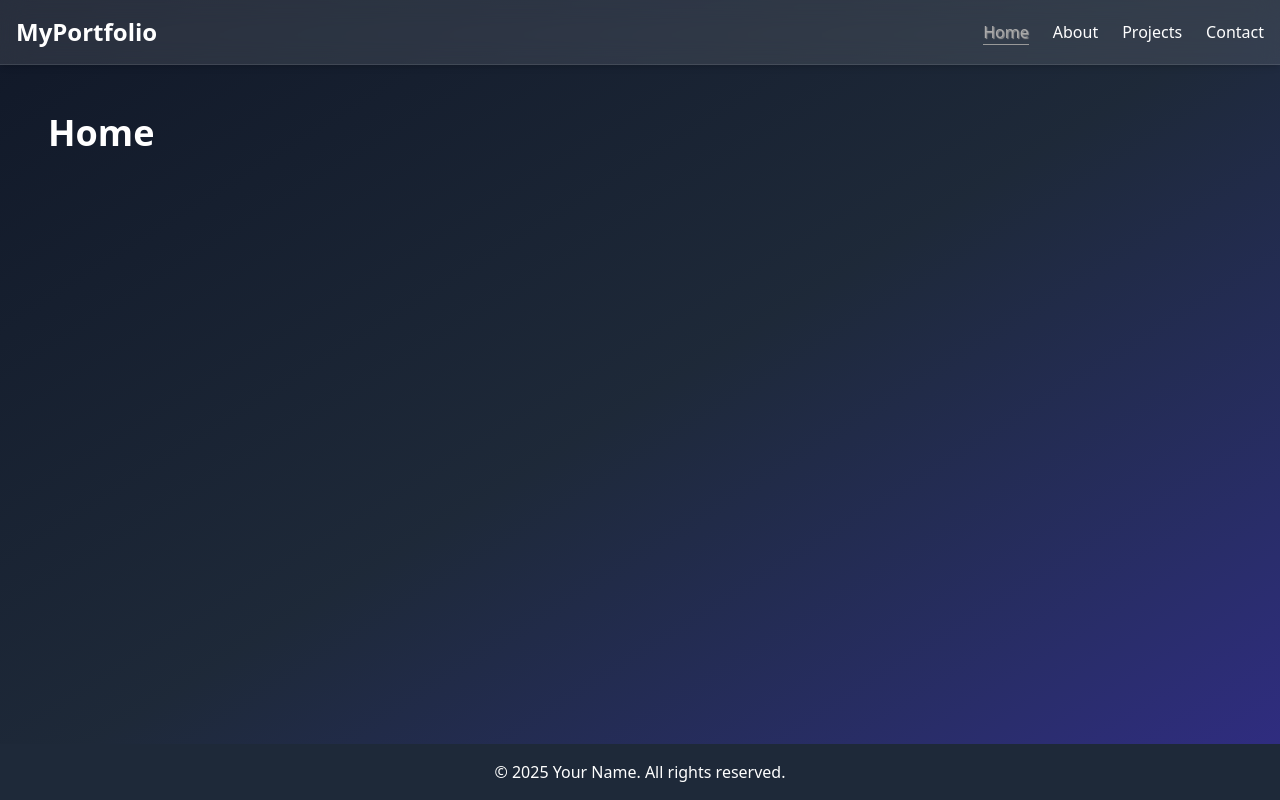
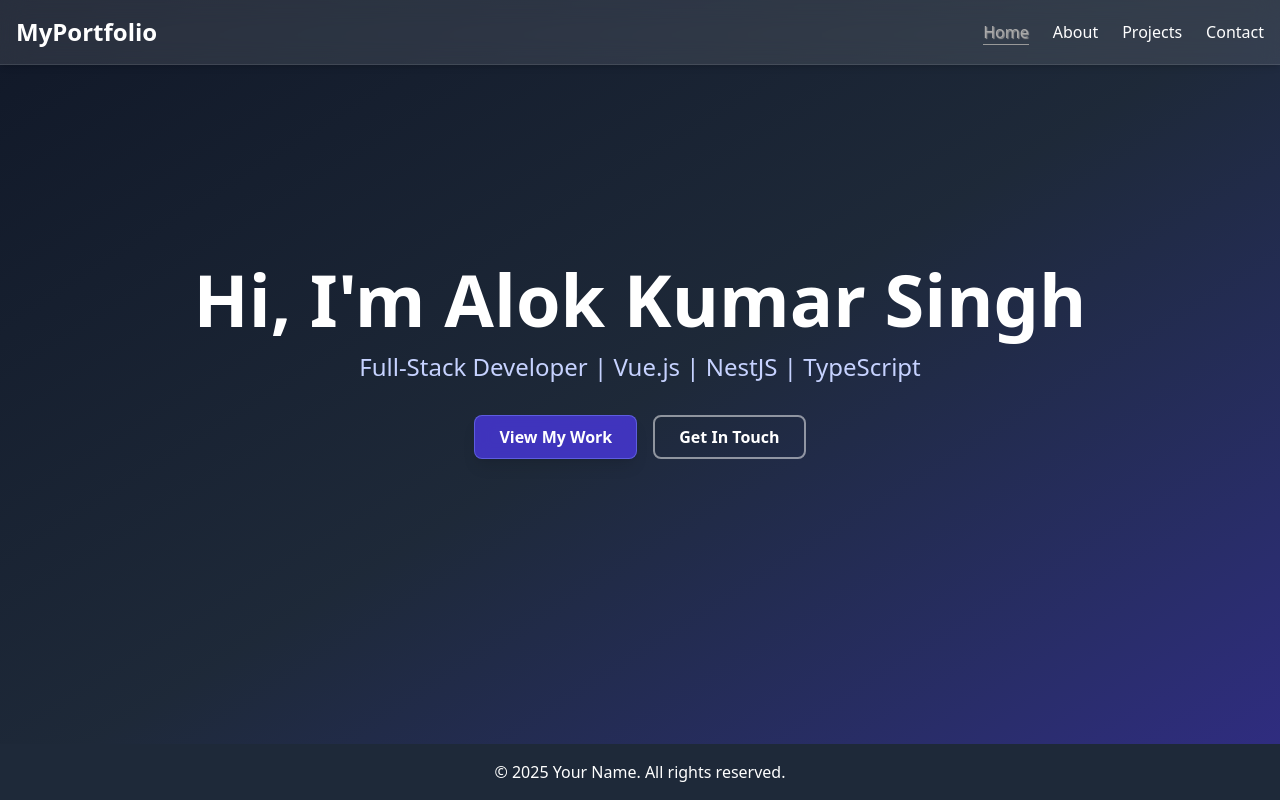
Before and after one commit to Alok515/my-portfolio, a Vue app in the folder packages/frontend/: page / in a window 1280 px wide. Built offline with nearby package versions, Linux system fonts and the light colour scheme.

Commit message:
feat: Added Home And About static

```diff
--- /dev/null
+++ b/packages/frontend/src/components/index.ts
@@ -0,0 +1,14 @@
+// packages/frontend/src/components/index.ts
+// This file exports all our components for easy importing
+
+import GlassCard from './GlassCard.vue'
+import PrimaryButton from './PrimaryButton.vue'
+import AppNavbar from './AppNavBar.vue'
+import AppFooter from './AppFooter.vue'
+
+export {
+  GlassCard,
+  PrimaryButton,
+  AppNavbar,
+  AppFooter,
+}
--- a/packages/frontend/src/views/About.vue
+++ b/packages/frontend/src/views/About.vue
@@ -1,9 +1,41 @@
-<script lang="ts" setup>
+<template>
+  <div class="space-y-12">
+    <h1 class="text-4xl font-bold text-center">About Me</h1>
 
-</script>
+    <GlassCard>
+      <div class="grid grid-cols-1 md:grid-cols-3 gap-8 items-center">
 
-<template>
-    <div class="p-8">
-        <h1 class="text-4xl font-bold">About</h1>
+        <div class="flex justify-center md:col-span-1">
+          <div
+            class="w-48 h-48 rounded-full bg-linear-to-br from-indigo-500 to-purple-600
+                   flex items-center justify-center text-white text-lg font-bold
+                   border-4 border-white/20 shadow-lg"
+          >
+            <img src="../assets/port!.png" alt="Alok Kumar Singh" class="rounded-full">
+          </div>
+          </div>
+
+        <div class="md:col-span-2">
+          <h2 class="text-3xl font-bold mb-4">Who I Am</h2>
+          <p class="text-lg text-indigo-100 mb-4">
+            I am a passionate Full-Stack Developer with a love for building
+            scalable, efficient, and beautiful web applications. My expertise
+            lies in the modern JavaScript ecosystem.
+          </p>
+          <p class="text-lg text-indigo-100">
+            From crafting responsive frontends with <span class="font-bold">Vue.js</span> to engineering
+            robust microservice backends with <span class="font-bold">Nest.js</span>, I thrive on
+            bringing complex ideas to life. This portfolio is a showcase
+            of my journey and capabilities.
+          </p>
+        </div>
+      </div>
+    </GlassCard>
+
     </div>
 </template>
+
+<script setup lang="ts">
+// Use our clean import from components/index.ts
+import { GlassCard } from '@/components'
+</script>
--- a/packages/frontend/src/views/Home.vue
+++ b/packages/frontend/src/views/Home.vue
@@ -1,9 +1,41 @@
-<script lang="ts" setup>
+<template>
+  <div class="flex items-center justify-center min-h-[70vh]">
+    <div class="text-center">
+      <h1 class="text-5xl md:text-7xl font-bold mb-4">
+        Hi, I'm Alok Kumar Singh
+      </h1>
 
+      <p class="text-xl md:text-2xl text-indigo-200 mb-8">
+        Full-Stack Developer | Vue.js | NestJS | TypeScript
+      </p>
+
+      <div class="flex justify-center space-x-4">
+        <PrimaryButton @click="goToProjects">
+          View My Work
+        </PrimaryButton>
+        <router-link to="/contacts">
+          <button
+            class="px-6 py-2 rounded-lg font-semibold text-white
+                   border-2 border-white/50
+                   hover:bg-white/10 transition-all"
+          >
+            Get In Touch
+          </button>
+        </router-link>
+      </div>
+    </div>
+  </div>
+
+  </template>
+
+<script setup lang="ts">
+import { useRouter } from 'vue-router'
+// Use our clean import from components/index.ts
+import { PrimaryButton } from '@/components'
+
+const router = useRouter()
+
+function goToProjects() {
+  router.push('/projects')
+}
 </script>
-
-<template>
-    <div class="p-8">
-        <h1 class="text-4xl font-bold">Home</h1>
-    </div>
-</template>
```
Also changed, not shown: packages/frontend/src/assets/port!.png (added).
